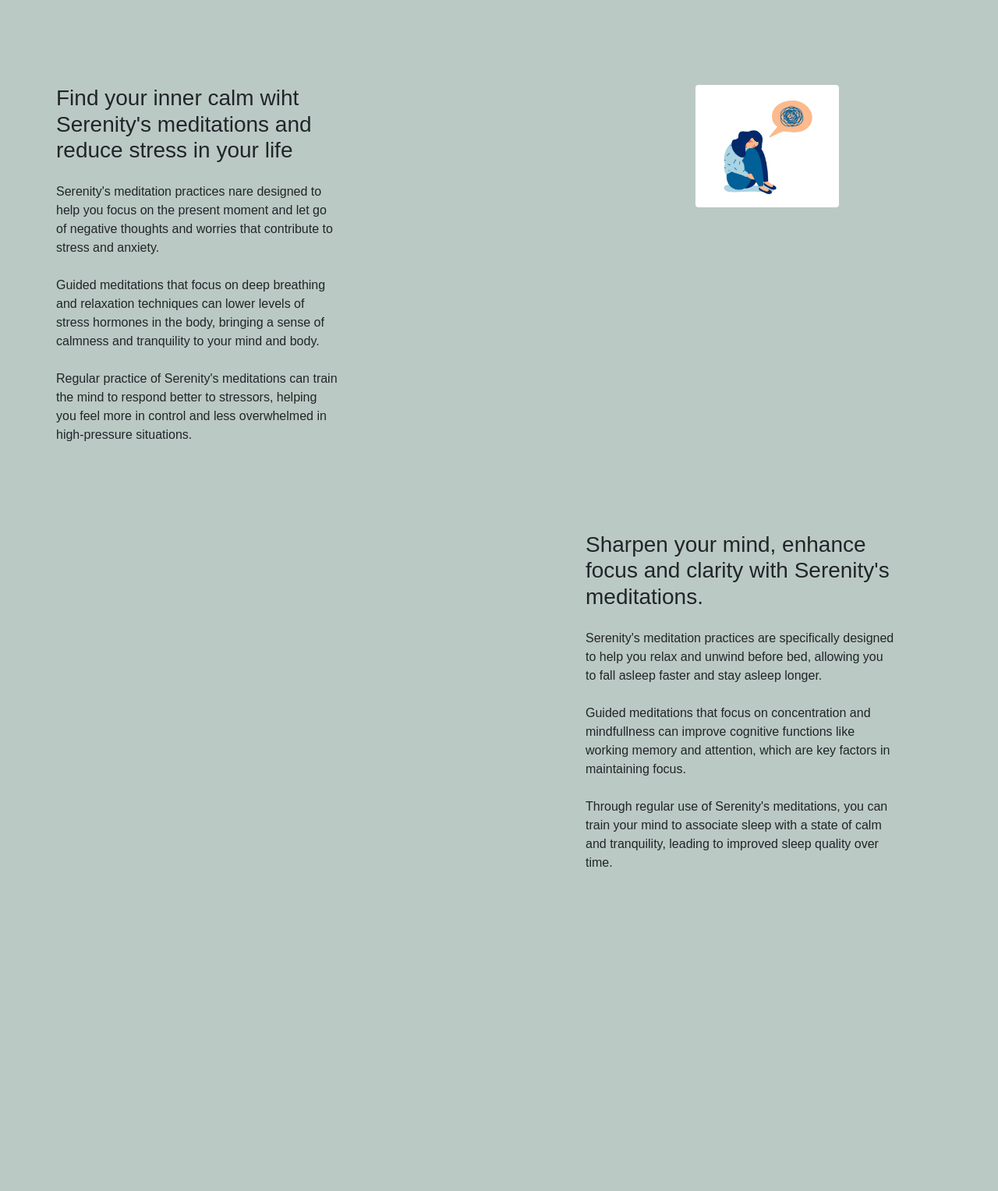
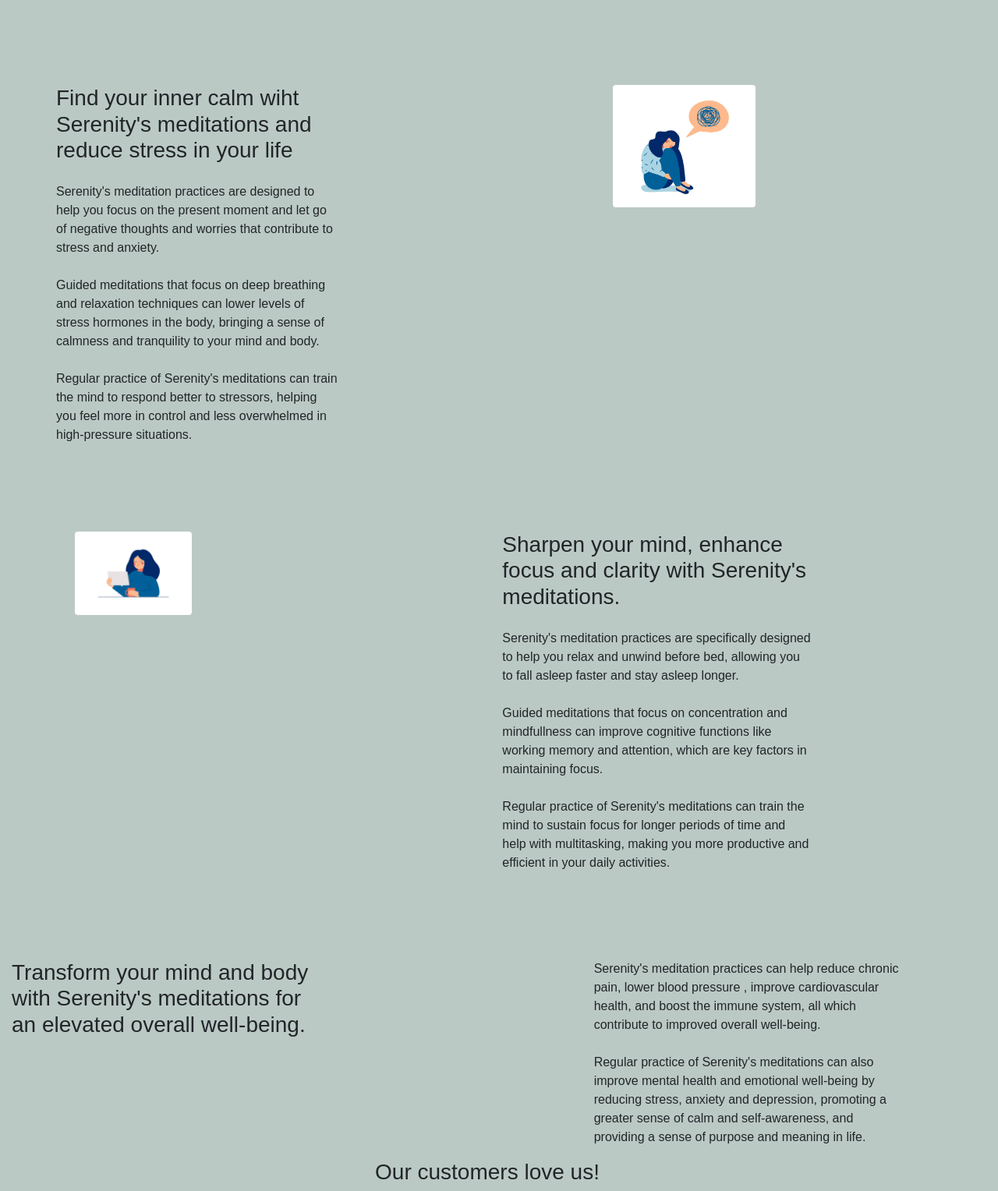
Before and after one commit to BaileyM96/Serenity, a plain HTML site: page index.html in a window 1280 px wide. Shown: the part 931-2459 px from the top of the page at 78% size. Before the commit the page ends 2162 px from the top, so only its background shows below. Drawn offline with nearby package versions, Linux system fonts and the light colour scheme; a web font is replaced by a local one.

Commit message:
Added more sections for the landing pages and found grammer errors.

```diff
--- a/index.html
+++ b/index.html
@@ -29,16 +29,16 @@ font-style: normal;">
 
 
       <!-- join Serenity -->
-      <div class="container-fluid pb-5 mb-5">
+      <div class="container-fluid d-flex justify-content-center pb-5 mb-5">
         <div class="row">
-          <div class="col-sm-3 pl-5 ml-4">
+          <div class="col-sm-3 pl-5 ml-5">
             <h3 class="pb-3">Find your inner peace with Serenity</h3>
             <p class="">Join millions of others using Serenity to improve your sleep quality, reduce stress or anxiety, improve your overall well-being.</p>
-            <button type="button" class="btn btn-primary border-0 mt-1" style="background-color: #E88077;">Join Serenity now</button>
+            <button type="button" class="btn btn-primary border-0 mt-1 shadow" style="background-color: #E88077;">Join Serenity now</button>
           </div>
-          <div class="col-sm-4">
+          <div class="col-sm-3">
           </div>
-          <div class="col-sm-2 pl-5">
+          <div class="col-sm-3 pl-5 ml-5">
             <img src="./photos/main photo.jpg" class="img-fluid rounded" alt="">
           </div>
         </div>
@@ -52,7 +52,7 @@ font-style: normal;">
             <div class="col-sm-2 ml-5 pl-5">
               <img class="img-fluid rounded" src="./photos/sleep.jpg" alt="">
             </div>
-            <div class="col-sm-4"></div>
+            <div class="col-sm-3"></div>
             <div class="col-sm-4 ml-5">
               <h3 class="pb-3">Unlock the power of peaceful sleep with Serenity's meditations.</h3>
               <p>
@@ -76,7 +76,7 @@ font-style: normal;">
         <div class="row">
           <div class="col-sm-4 pl-5 ml-4">
             <h3 class="pb-3">Find your inner calm wiht Serenity's meditations and reduce stress in your life</h3>
-            <p>Serenity's meditation practices nare designed to help you focus on the present moment and let go of negative thoughts and worries that contribute to stress and anxiety.
+            <p>Serenity's meditation practices are designed to help you focus on the present moment and let go of negative thoughts and worries that contribute to stress and anxiety.
               <br>
               <br>
               Guided meditations that focus on deep breathing and relaxation techniques can lower levels of stress hormones in the body, bringing a sense of calmness and tranquility to your mind and body.
@@ -85,7 +85,7 @@ font-style: normal;">
               Regular practice of Serenity's meditations can train the mind to respond better to stressors, helping you feel more in control and less overwhelmed in high-pressure situations.
             </p>
           </div>
-          <div class="col-sm-4"></div>
+          <div class="col-sm-3"></div>
           <div class="col-sm-2">
             <img src="./photos/calm reduce stress.jpg" class="img-fluid rounded" alt="">
           </div>
@@ -93,13 +93,14 @@ font-style: normal;">
       </div>
     </section>
 
+    <!-- Sharpen Mind -->
     <section>
       <div class="container-fluid pb-5 mb-5">
         <div class="row">
           <div class="col-sm-2 ml-5 pl-5">
-            <img class="img-fluid rounded" src="" alt="">
+            <img class="img-fluid rounded" src="./photos/sharpen mind.jpg" alt="">
           </div>
-          <div class="col-sm-4"></div>
+          <div class="col-sm-3"></div>
           <div class="col-sm-4 ml-5">
             <h3 class="pb-3">Sharpen your mind, enhance focus and clarity with Serenity's meditations.</h3>
             <p>
@@ -109,10 +110,41 @@ font-style: normal;">
               Guided meditations that focus on concentration and mindfullness can improve cognitive functions like working memory and attention, which are key factors in maintaining focus.
               <br>
               <br>
-              Through regular use of Serenity's meditations, you can train your mind to associate sleep with a state of calm and tranquility, leading to improved sleep quality over time.
+              Regular practice of Serenity's meditations can train the mind to sustain focus for longer periods of time and help with multitasking, making you more productive and efficient in your daily activities.
             </p>
           </div>
         </div>
+    </div>
+  </section>
+
+  <!-- Transform -->
+  <section>
+    <div class="container-fluid">
+      <div class="row">
+        <div class="col-sm-4">
+          <h3>Transform your mind and body with Serenity's meditations for an elevated overall well-being.</h3>
+        </div>
+        <div class="col-sm-3"></div>
+        <div class="col-sm-4">
+          <p>
+            Serenity's meditation practices can help reduce chronic pain, lower blood pressure , improve cardiovascular health, and boost the immune system, all which contribute to improved overall well-being.
+            <br>
+            <br>
+            Regular practice of Serenity's meditations can also improve mental health and emotional well-being by reducing stress, anxiety and depression, promoting a greater sense of calm and self-awareness, and providing a sense of purpose and meaning in life.
+          </p>
+        </div>
+      </div>
+    </div>
+  </section>
+
+  <section>
+    <div class="container-fluid d-flex justify-content-center">
+      <div class="row">
+        <div>
+          <h3>Our customers love us!</h3>
+        </div>
+        <div class="col-sm-4"></div>
+      </div>
     </div>
   </section>
 
```
Also changed, not shown: photos/sharpen mind.jpg (added).
